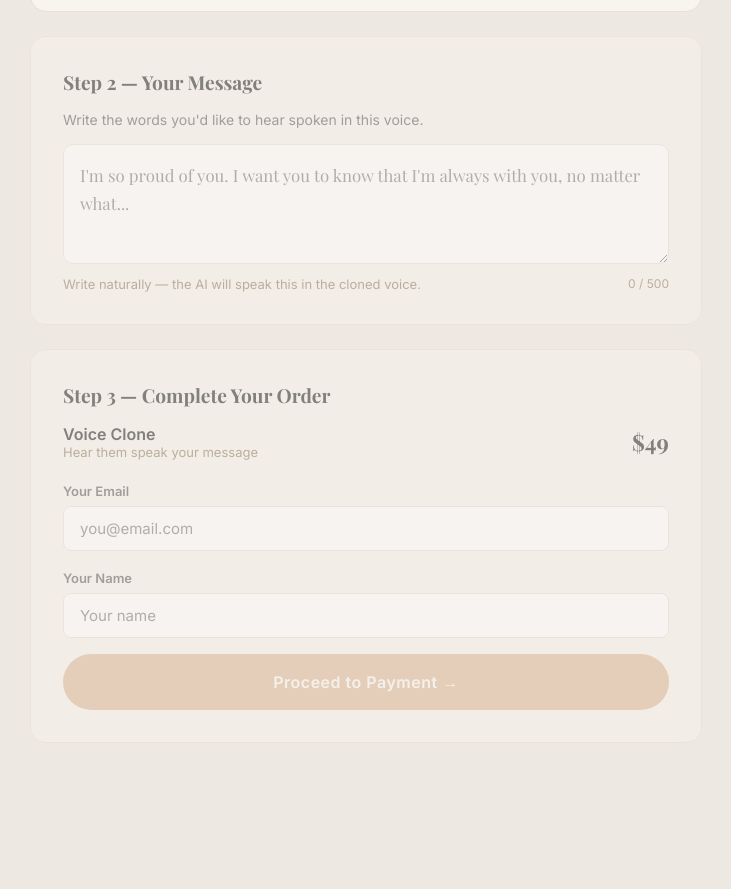
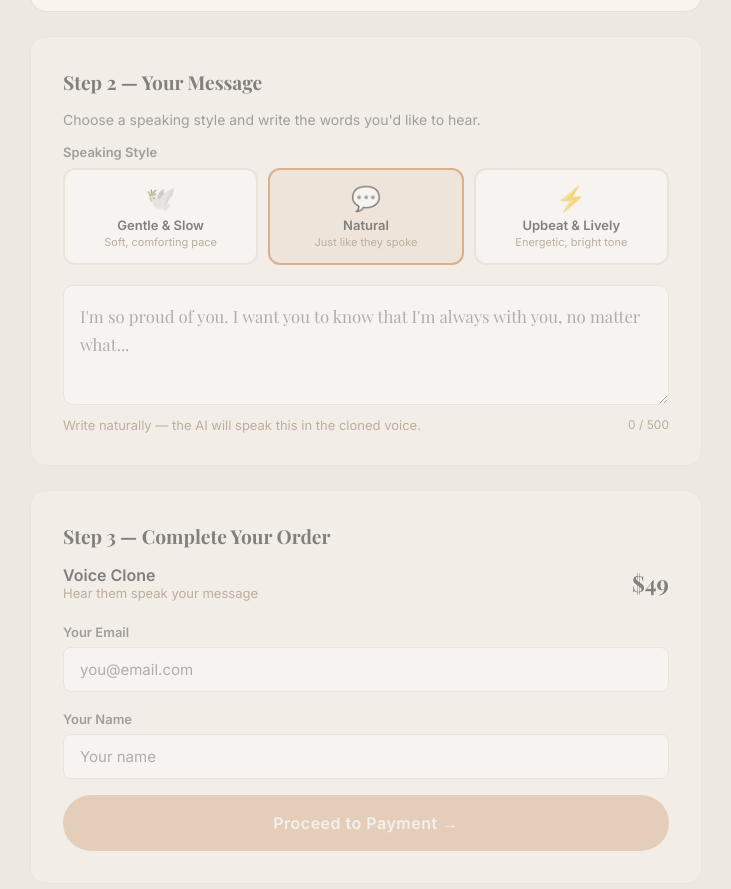
Before and after one commit to TechhqAii/envision-legacy, a website: page voice-record.html in a window 1280 px wide. Shown: the part 1088-1977 px from the top of the page, without its empty margins (274-1005 px from the left). Before the commit the page ends 1935 px from the top, so only its background shows below. Drawn offline with nearby package versions, Linux system fonts and the light colour scheme; a web font is replaced by a local one.

Commit message:
Add speaking style presets: Gentle, Natural, Upbeat
Frontend: 3 style buttons with icons, labels, descriptions
Backend: parses [style:X] prefix, applies speed/temperature/top_p
- Gentle: speed 0.85, temp 0.7 (slow, comforting)
- Natural: speed 1.0, temp 0.9 (default)
- Upbeat: speed 1.15, temp 1.0 (energetic)

```diff
--- a/voice-record.html
+++ b/voice-record.html
@@ -219,6 +219,30 @@
             float: right; font-size: 12px; color: var(--text-muted);
         }
 
+        /* Speaking style buttons */
+        .style-picker {
+            display: flex; gap: 10px; margin-bottom: 20px;
+        }
+        .style-btn {
+            flex: 1; padding: 14px 12px; border: 2px solid var(--card-border);
+            border-radius: 12px; background: white; cursor: pointer;
+            text-align: center; transition: all 0.2s; font-family: 'Inter', sans-serif;
+        }
+        .style-btn:hover { border-color: var(--text-muted); }
+        .style-btn.active {
+            border-color: var(--accent); background: var(--accent-glow);
+        }
+        .style-btn .style-icon { font-size: 1.5rem; margin-bottom: 4px; }
+        .style-btn .style-label {
+            font-size: 13px; font-weight: 600; color: var(--text-primary);
+        }
+        .style-btn .style-desc {
+            font-size: 11px; color: var(--text-muted); margin-top: 2px;
+        }
+        @media (max-width: 600px) {
+            .style-picker { flex-direction: column; }
+        }
+
         /* CTA */
         .cta-btn {
             display: block; width: 100%; padding: 18px;
@@ -329,8 +353,28 @@
         <div id="message-step" class="section" style="opacity: 0.5; pointer-events: none;">
             <h2 class="section-title">Step 2 — Your Message</h2>
             <p style="color: var(--text-secondary); font-size: 14px; margin-bottom: 16px;">
-                Write the words you'd like to hear spoken in this voice.
+                Choose a speaking style and write the words you'd like to hear.
             </p>
+
+            <label style="font-size: 13px; font-weight: 600; color: var(--text-secondary); margin-bottom: 8px; display: block;">Speaking Style</label>
+            <div class="style-picker">
+                <button class="style-btn" data-style="gentle" onclick="selectStyle('gentle')">
+                    <div class="style-icon">🕊️</div>
+                    <div class="style-label">Gentle & Slow</div>
+                    <div class="style-desc">Soft, comforting pace</div>
+                </button>
+                <button class="style-btn active" data-style="natural" onclick="selectStyle('natural')">
+                    <div class="style-icon">💬</div>
+                    <div class="style-label">Natural</div>
+                    <div class="style-desc">Just like they spoke</div>
+                </button>
+                <button class="style-btn" data-style="upbeat" onclick="selectStyle('upbeat')">
+                    <div class="style-icon">⚡</div>
+                    <div class="style-label">Upbeat & Lively</div>
+                    <div class="style-desc">Energetic, bright tone</div>
+                </button>
+            </div>
+
             <div class="message-area">
                 <textarea id="messageText" placeholder="I'm so proud of you. I want you to know that I'm always with you, no matter what..." maxlength="500" oninput="updateCharCount()"></textarea>
                 <div class="message-hint">
@@ -376,7 +420,15 @@
     let elapsed = 0;
     let analyser = null;
     let animationId = null;
+    let selectedStyle = 'natural';
     const MAX_DURATION = 60; // 60 seconds max for high-quality clone
+
+    // --- Speaking Style ---
+    function selectStyle(style) {
+        selectedStyle = style;
+        document.querySelectorAll('.style-btn').forEach(b => b.classList.remove('active'));
+        document.querySelector(`.style-btn[data-style="${style}"]`).classList.add('active');
+    }
 
     // --- Tab switching ---
     function switchTab(tab) {
@@ -649,7 +701,7 @@
                     customerName: name,
                     customerEmail: email,
                     uploadUrl: uploadData.url,
-                    message: message,
+                    message: `[style:${selectedStyle}] ${message}`,
                 }),
             });
 
```
Also changed, not shown: api/generate-voice.js (+32 -12 lines).
